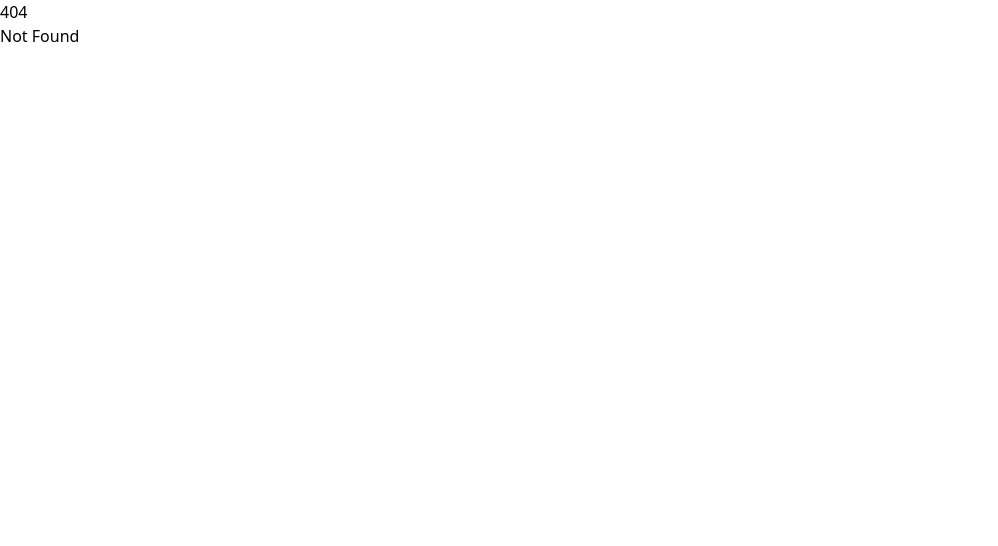
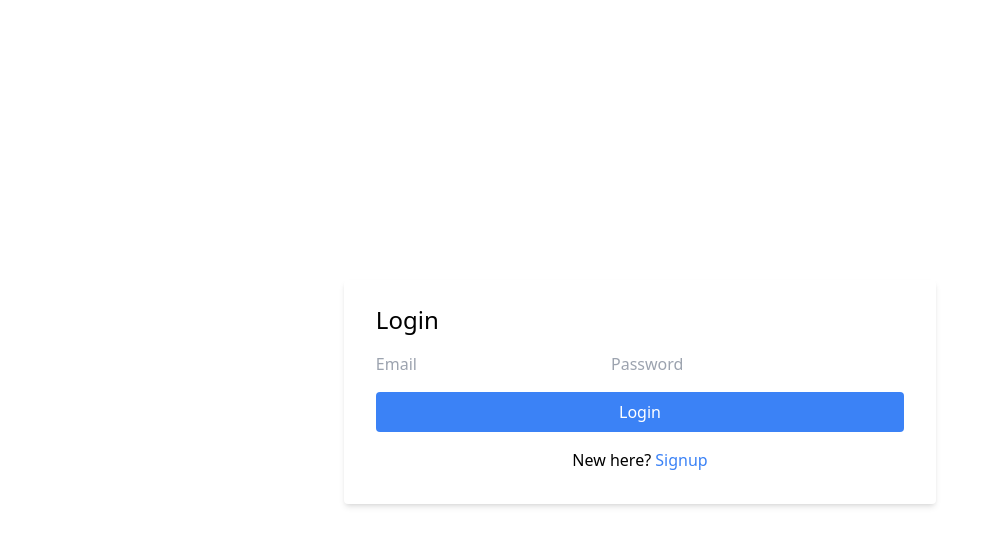
Before and after one commit to SahiLGaikwad2000/jobportal, a SvelteKit app in the folder frontend/job_portal/: page /login in a window 1280 px wide. Before the commit this address had no page. Shown: the top 546 px of the page, without its empty margins (0-998 px from the left). Built offline with nearby package versions, Linux system fonts and the light colour scheme.

Commit message:
login added

```diff
--- /dev/null
+++ b/frontend/job_portal/src/routes/login/+page.svelte
@@ -0,0 +1,50 @@
+<script>
+  import {login} from '../../services/authentication'
+    import { error_toast, success_toast } from '../../services/toast_theme';
+    import { SvelteToast, toast } from '@zerodevx/svelte-toast'
+  let email = "";
+  let password = "";
+  let error = null;
+
+  async function login_handler() {
+    const userData = {
+      email,
+      password,
+    };
+
+    try {
+      let response = await login(JSON.stringify(userData))
+      console.log(response)
+
+      if (response.status=='green') {
+        success_toast('Login Successful')
+        // Login was successful, navigate to the user dashboard or other page
+        // You can use Svelte's router to navigate to a new page
+        // For example, navigate to a dashboard page: $router.push('/dashboard');
+      } else {
+        error_toast(response.error)
+        // Handle the login error
+        // const errorData = await response.json();
+        // error = errorData.error;
+      }
+    } catch (error) {
+      console.error('An error occurred:', error);
+      error = 'An unexpected error occurred';
+    }
+  }
+</script>
+
+<main class="min-h-screen flex items-center justify-center">
+  <div class="bg-white shadow-md rounded px-8 pt-6 pb-8 mb-4">
+    <h2 class="text-2xl mb-4">Login</h2>
+    <input type="text" placeholder="Email" bind:value={email} class="mb-4" />
+    <input type="password" placeholder="Password" bind:value={password} class="mb-4" />
+    <button on:click={login_handler} class="w-full bg-blue-500 text-white p-2 rounded">
+      Login
+    </button>
+    <p class="mt-4 text-center">
+      New here? <a href="/" class="text-blue-500">Signup</a>
+    </p>
+  </div>
+</main>
+<SvelteToast/>
--- /dev/null
+++ b/frontend/job_portal/src/services/authentication.js
@@ -0,0 +1,39 @@
+import { json } from "@sveltejs/kit"
+
+let global_url = 'http://localhost:3000/api/'
+
+const signup = async(data)=>{
+    const response = await fetch(global_url+"signup", {
+        method: "POST",
+        headers: {
+          "Content-Type": "application/json",
+        },
+        body: data,
+      }).then(async(response)=>{
+        return await response.json()
+            }
+      )
+      return response
+
+}
+
+
+
+const login = async(data)=>{
+    let response = await fetch(global_url+'login', {
+    method: 'POST',
+    headers: {
+      'Content-Type': 'application/json',
+    },
+    body: data,
+    }).then(async(response)=>{
+        return await response.json()
+            }
+    )
+    return response;
+}
+
+export{
+    signup,
+    login
+}
```
